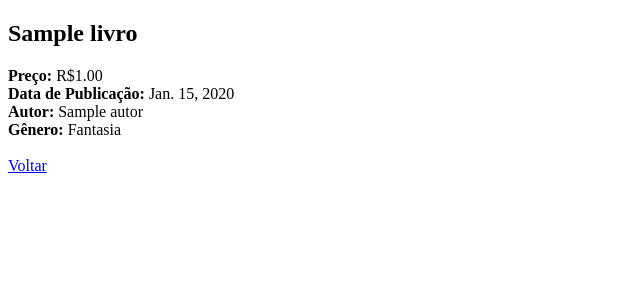
After one commit to LuizHenriqueMaronezi/LivrariaDjango, a Django app: page /livro/1 in a window 1280 px wide. The commit adds this page. Shown: the top 300 px of the page, without its empty margins (0-640 px from the left). Run offline with Django 5.2, Linux system fonts and the light colour scheme; tables that the repository leaves empty hold one stand-in row (values such as "Sample post").

Commit message:
Página de detalhes do livro
- Página inicial: Agora o título do livro redireciona para uma nova página de detalhes
- Views: detalhes_livro recebe a pk como parâmetro para fornecer o objeto inteiro ao 'detalhes_livro.html'
- detalhes_livro.html: Imprime todos os os campos do livro, com um redirecionamento a página inicial

```diff
--- /dev/null
+++ b/acervo/templates/detalhes_livro.html
@@ -0,0 +1,30 @@
+<!DOCTYPE html>
+
+<head><title>Detalhes</title></head>
+
+<header><h2>{{ livro.titulo }}</h2></header>
+
+
+<div class="campo_livro">
+    <strong>Preço: </strong>
+    <span>R${{ livro.preco }}</span>
+</div>
+
+<div class="campo_livro">
+    <strong>Data de Publicação: </strong>
+    <span>{{ livro.data_publicacao }}</span>
+</div>
+
+<div class="campo_livro">
+    <strong>Autor: </strong>
+    <span>{{ livro.autor.nome }}</span>
+</div>
+
+<div class="campo_livro">
+    <strong>Gênero: </strong>
+    <span>{{ livro.get_genero_display }}</span>
+</div>
+
+<br>
+
+<a href="{% url 'pagina_inicial' %}">Voltar</a>
--- a/acervo/templates/pagina_inicial.html
+++ b/acervo/templates/pagina_inicial.html
@@ -21,7 +21,9 @@
         <p>Livros Cadastrados:</p>
         <ul>
             {% for livro in livros %}
-                <li>{{ livro }}
+                <li>
+                    <a href="{% url 'detalhes_livro' livro.pk %}">{{ livro.titulo }}</a>
+                    --R${{ livro.preco }}
                 </li>
             {% empty %}
                 <p>Nenhum livro cadastrado</p>
--- a/acervo/urls.py
+++ b/acervo/urls.py
@@ -6,4 +6,5 @@ urlpatterns = [
     path("cadastrar-autor/",views.cadastrar_autor,name="cadastrar_autor"),
     path("cadastrar-livro/",views.cadastrar_livro,name="cadastrar_livro"),
     path("listar-autores/",views.lista_autores,name="lista_autores"),
+    path("livro/<int:pk>", views.detalhes_livro,name="detalhes_livro")
 ]
--- a/acervo/views.py
+++ b/acervo/views.py
@@ -1,4 +1,4 @@
-from django.shortcuts import render, redirect
+from django.shortcuts import render, redirect, get_object_or_404
 from .models import Livro, Autor
 from .forms import LivroForm, AutorForm
 
@@ -56,3 +56,12 @@ def lista_autores(request):
         'lista_autores.html',
         {"autores": autores}
     )
+
+def detalhes_livro(request, pk):
+    livro = get_object_or_404(Livro, pk=pk)
+
+    return render(
+        request,
+        'detalhes_livro.html',
+        {"livro": livro}
+    )
```
